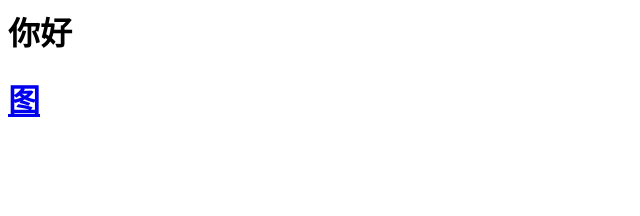
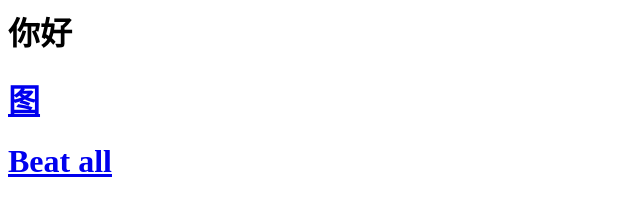
Before and after one commit to TomoGaSukunai/SaabaaGaSukunai, a website: page web/index.html in a window 1280 px wide. Shown: the whole page, without its empty margins (0-640 px from the left). Drawn offline with Linux system fonts and the light colour scheme.

Commit message:
Minor style

```diff
--- a/web/index.html
+++ b/web/index.html
@@ -1,8 +1,14 @@
 <meta charset="utf-8">
 <html>
+    <style>
+        h1{
+            font: 80px;
+        }
+    </style>
     <body>
         <title>你好</title>
         <h1>你好</h1>
         <a href="./pic.html"><h1>图</h1></a>
+        <a href="./beatall.html"><h1>Beat all</h1></a>
     </body>
 </html>
```
